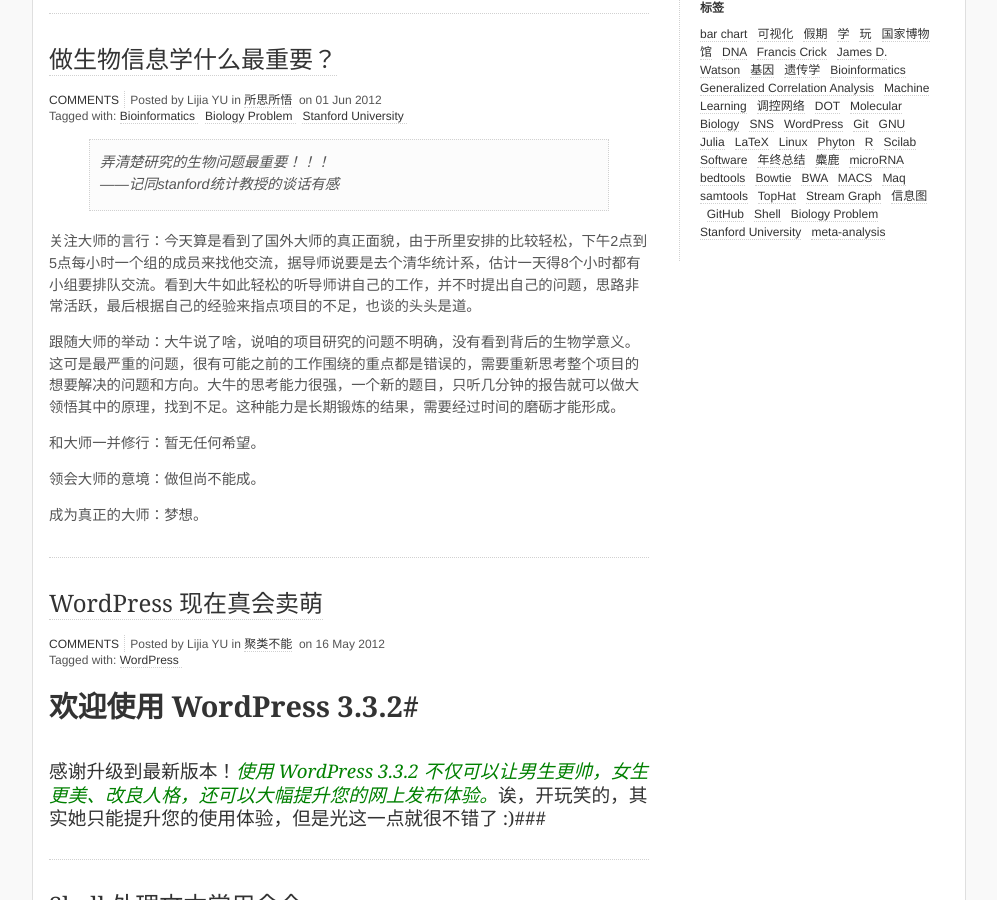
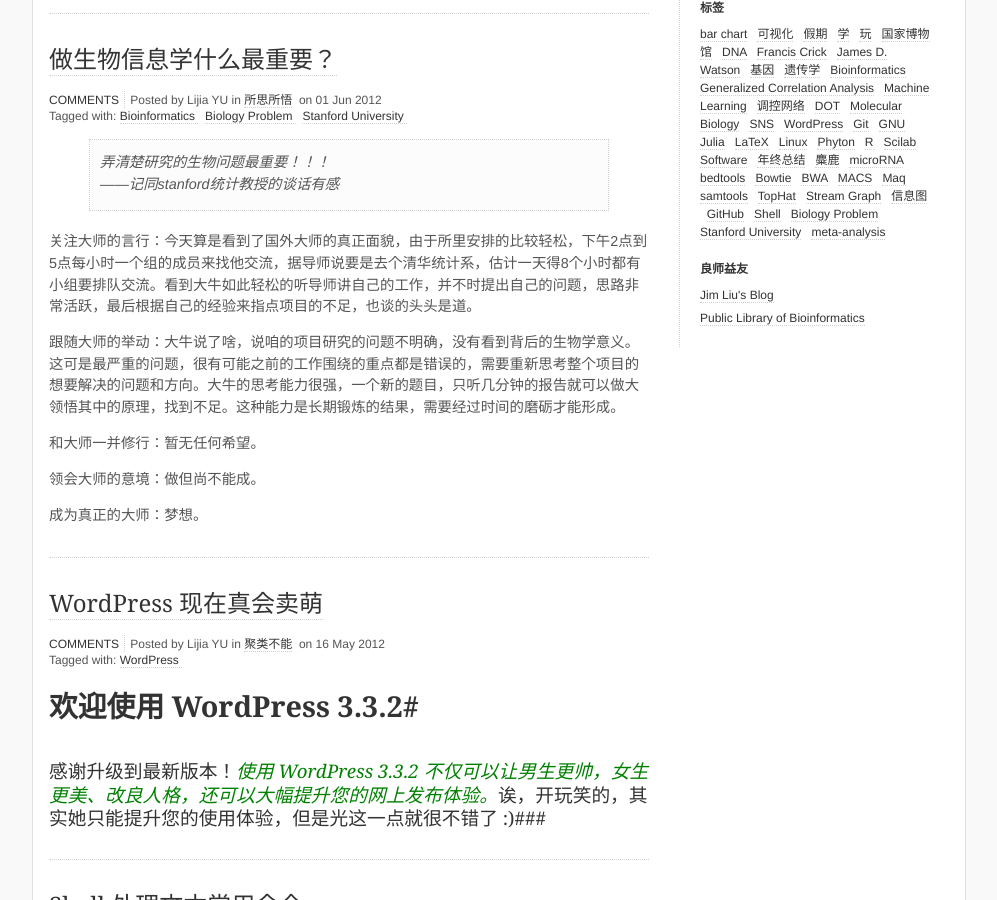
Before and after one commit to yulijia/cn, a Jekyll site: the page built from index.html, in a window 1280 px wide and 900 px high, scrolled down 989 px. Shown: the whole window, without its empty margins (141-1138 px from the left). Built offline with Jekyll 4.4.1, drawn with Linux system fonts in a browser that asks for light colours; the list of posts is cut into pages by our own code.

Commit message:
add links

```diff
--- a/_layouts/default.html
+++ b/_layouts/default.html
@@ -136,6 +136,13 @@
         {% endfor %}
         </ul>
         </li>
+        <li class="widget ">
+    <h2>良师益友</h2>
+        <ul>
+        <li><a href="http://jimliu.net/" title="百度无线码民，伪90后技术男" target="_blank">Jim Liu's Blog</a></li>
+        <li><a href="http://www.plob.org/" title="牛人师兄ybzhao的Bioinformatics图书馆">Public Library of Bioinformatics</a></li>
+        </ul>
+        </li>
 
 </div>
 </ul>
```
